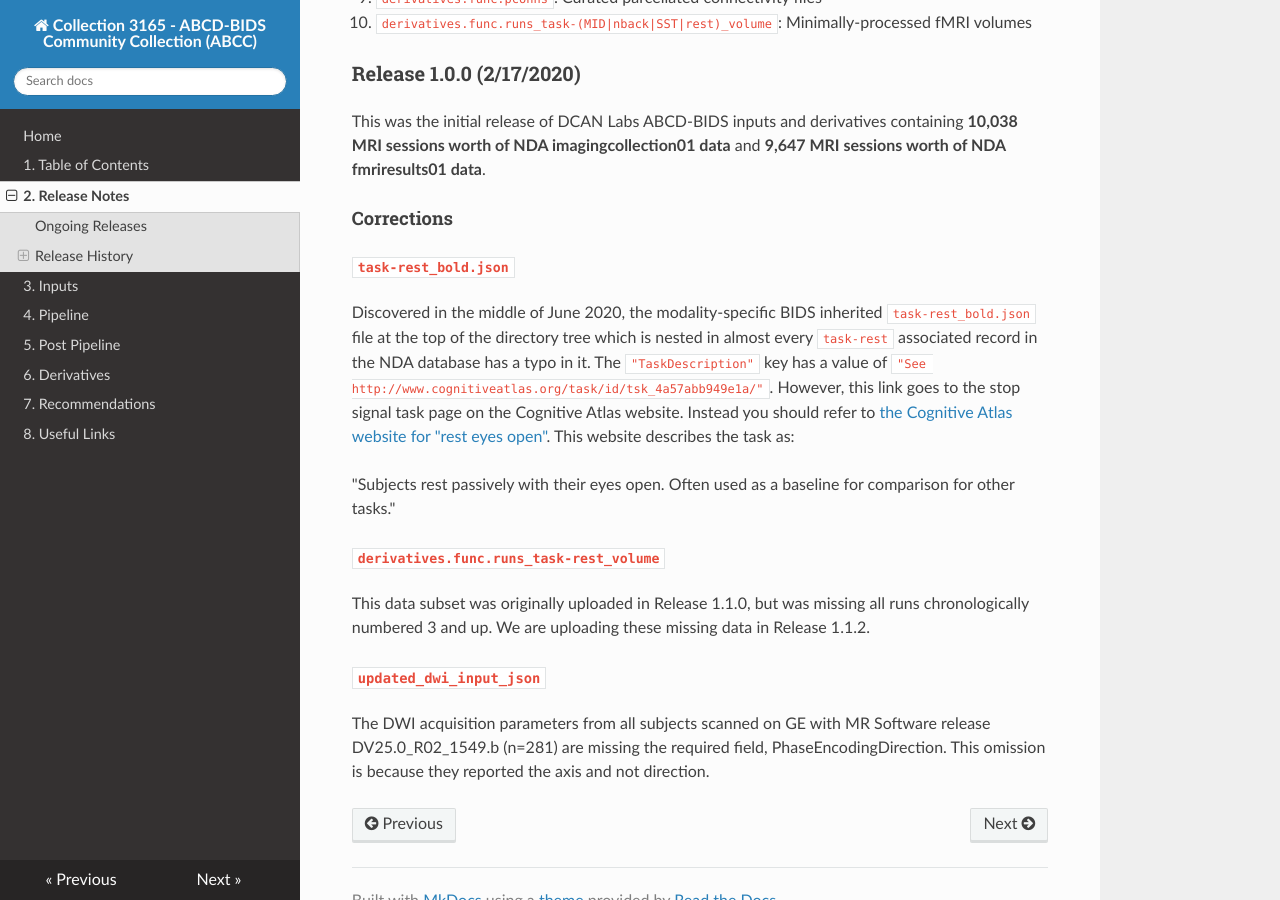
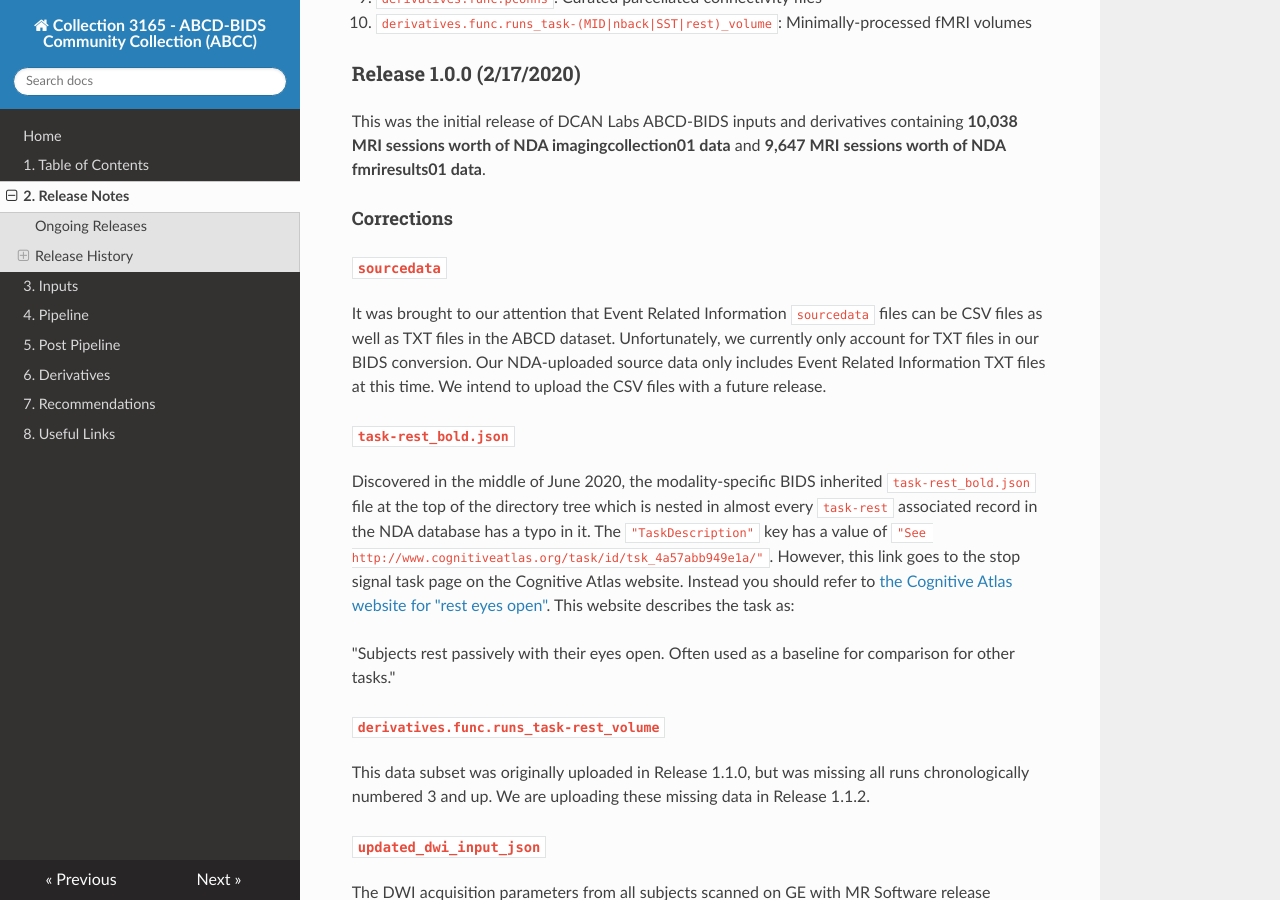
Before and after one commit to ABCD-STUDY/nda-abcd-collection-3165, an MkDocs documentation site: the page built from docs/release_notes.md, in a window 1280 px wide and 900 px high, scrolled down 3757 px. Built offline with MkDocs 1.6.1, drawn with Linux system fonts in a browser that asks for light colours; nearby versions of some CDN libraries.

Commit message:
added information about CSV ERI files

```diff
--- a/docs/release_notes.md
+++ b/docs/release_notes.md
@@ -90,6 +90,10 @@ This was the initial release of DCAN Labs ABCD-BIDS inputs and derivatives conta
 
 #### Corrections
 
+#### `sourcedata`
+
+It was brought to our attention that Event Related Information `sourcedata` files can be CSV files as well as TXT files in the ABCD dataset. Unfortunately, we currently only account for TXT files in our BIDS conversion. Our NDA-uploaded source data only includes Event Related Information TXT files at this time. We intend to upload the CSV files with a future release.
+
 ##### `task-rest_bold.json`
 
 Discovered in the middle of June 2020, the modality-specific BIDS inherited `task-rest_bold.json` file at the top of the directory tree which is nested in almost every `task-rest` associated record in the NDA database has a typo in it.  The `"TaskDescription"` key has a value of `"See http://www.cognitiveatlas.org/task/id/tsk_4a57abb949e1a/"`.  However, this link goes to the stop signal task page on the Cognitive Atlas website.  Instead you should refer to [the Cognitive Atlas website for "rest eyes open"](http://www.cognitiveatlas.org/task/id/trm_4c8a834779883/).  This website describes the task as:
```
